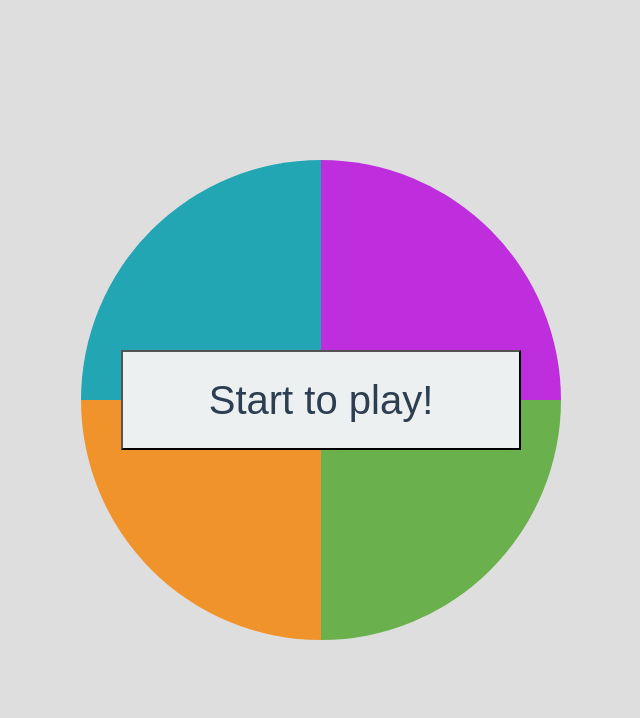
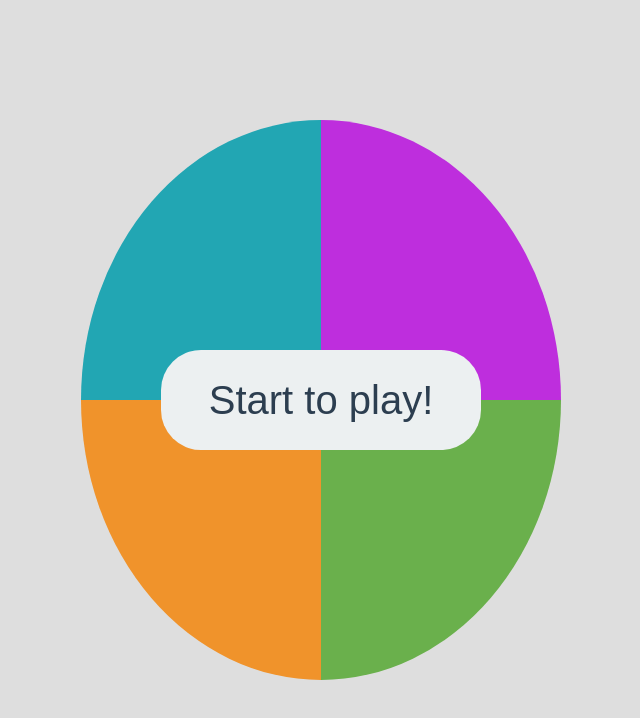
Before and after one commit to steve-vr/SimonDiceGame-JS, a plain HTML site: page index.html in a window 1280 px wide. Shown: the whole page, without its empty margins (319-959 px from the left). Drawn offline with Linux system fonts and the light colour scheme.

Commit message:
arreglado para version desktop

```diff
--- a/css/styles.css
+++ b/css/styles.css
@@ -12,7 +12,7 @@ body {
   border-radius: 50%;
   overflow: hidden;
   margin: 0 auto;
-  max-height: 60vh;
+  max-height: 70vh;
   max-width: 60vh;
 }
 
@@ -63,14 +63,16 @@ body {
 }
 
 .btn-start {
-  width: 400px;
+  min-width: 320px;
   height: 100px;
   background: #ecf0f1;
   color: #2c3e50;
   font-size: 2.5rem;
   position: absolute;
   top: calc(50% - 50px);
-  left: calc(50% - 200px);
+  left: calc(50% - 160px);
+  border: none;
+  border-radius: 40px;
 }
 
 .hide {
```
Also changed, not shown: js/index.js (indentation only), 1 other file.
